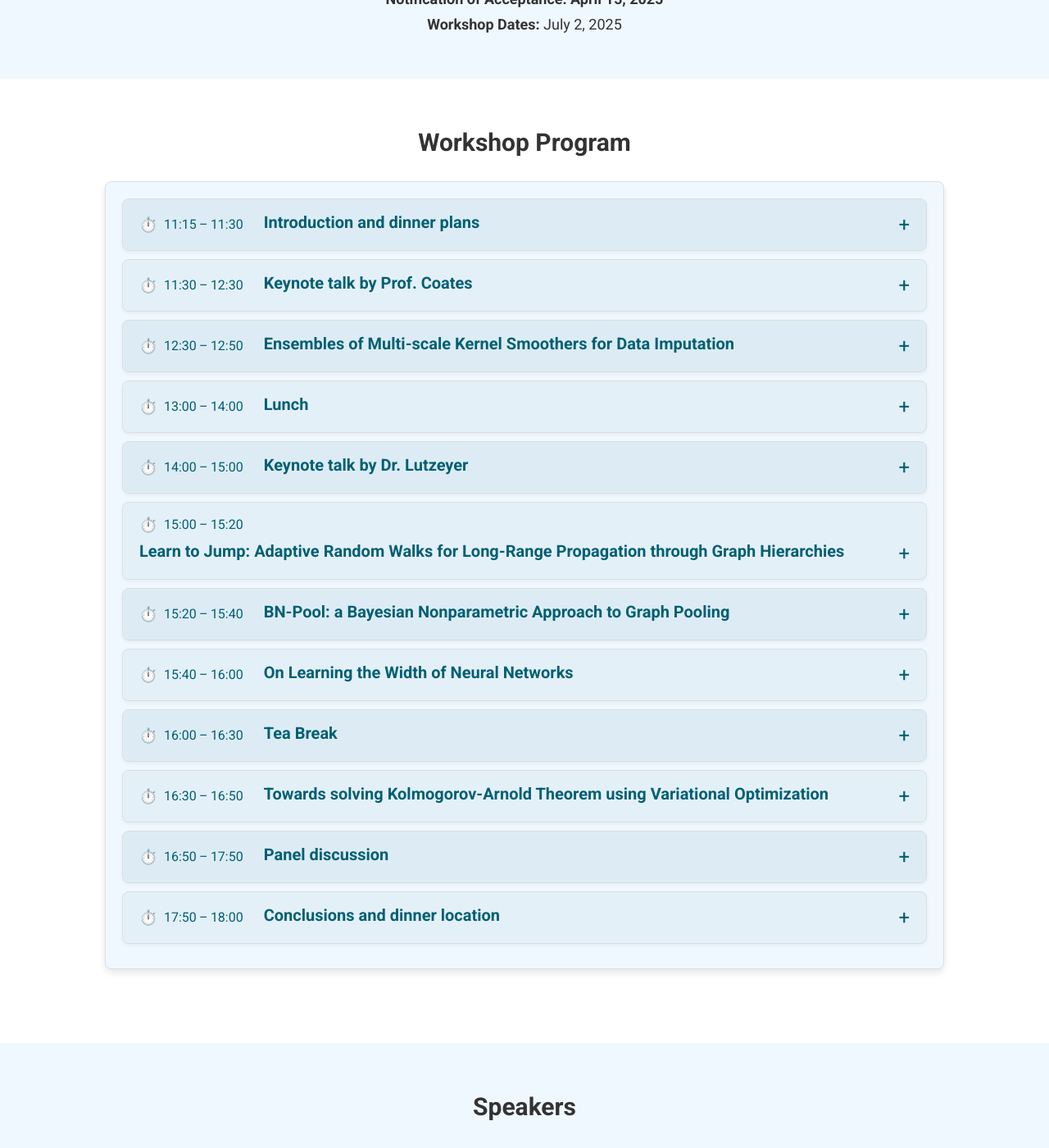
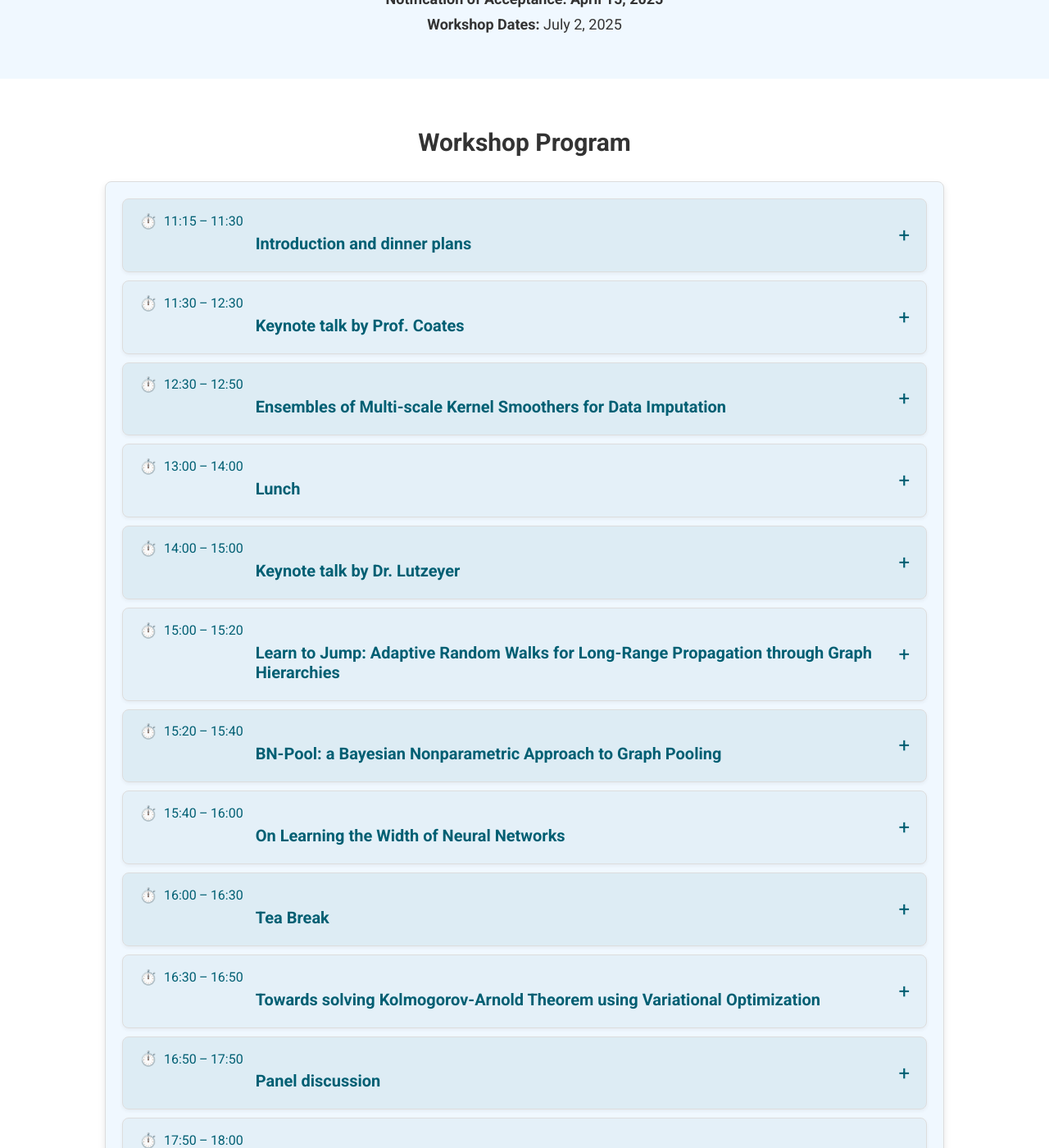
Before and after one commit to combayns2025/combayns2025.github.io, a Jekyll site: the page built from index.md, in a window 1280 px wide and 1400 px high, scrolled down 647 px. Shown: the whole window at 82% size. Built offline with Jekyll 4.4.1, drawn with Linux system fonts in a browser that asks for light colours; grey boxes are pictures that could not be loaded.

Commit message:
Update style.css

```diff
--- a/assets/css/style.css
+++ b/assets/css/style.css
@@ -173,8 +173,10 @@ main {
 }
 
 /* Program Section */
+
+/* Program Section */
 #program {
-  padding: 60px 20px 60px; /* Increased bottom padding here */
+  padding: 60px 20px 80px; /* Increased bottom padding here */
   background-color: #fff;
   text-align: center;
 }
@@ -188,14 +190,29 @@ main {
   display: flex;
   flex-direction: column;
   gap: 15px; /* Slightly reduced gap between items for a tighter look */
-  max-width: 1024px; /* Increased this value for wider margins */
+  max-width: 1024px; /* Increased this value further for more horizontal space */
   margin: 0 auto; /* Center the container */
   padding-bottom: 30px; /* Add bottom padding to the container itself */
 }
 
+/* This rule was likely for a general paragraph inside program-container,
+   but now most p tags are more specifically targeted. Keeping it here
+   if you have any other general p tags that need centering. */
 .program-container p {
   text-align: center;
 }
+
+
+/* Program Section - Expandable Items (single-card might be wrapping .details) */
+/* The .program-event.single-card might be redundant if .details is the primary item now,
+   but keeping it here to ensure existing styling isn't broken if it applies. */
+.program-event.single-card {
+  /* Ensure this element doesn't interfere with the details block styling */
+  /* Remove any background or shadow that might conflict if already applied here */
+  background-color: transparent; /* Or whatever makes sense for your layout */
+  box-shadow: none;
+}
+
 
 #program details {
   margin-bottom: 10px;
@@ -220,22 +237,23 @@ main {
   display: none; /* For Firefox */
 }
 
-/* Style for the visible part of the schedule item */
+/* Style for the visible part of the schedule item (the summary content) */
 #program .schedule-item {
   padding: 16px 20px; /* Add some horizontal padding */
   border-bottom: none; /* Remove border from the summary part */
-  display: flex; /* Use flexbox for layout */
-  flex-wrap: wrap; /* Allow items to wrap on smaller screens */
+  display: grid; /* Use CSS Grid for better control over stacking items */
+  grid-template-columns: auto 1fr auto; /* Time | Title | Expand Icon */
+  grid-template-rows: auto auto; /* Two rows: Time on first, Title on second */
   align-items: center; /* Vertically align items */
-  justify-content: space-between; /* Push time/icon to left, title to center, expand icon to right */
-  gap: 10px; /* Default gap between flex items */
+  column-gap: 15px; /* Space between columns */
+  row-gap: 5px; /* Small space between time and title */
 }
 
-/* Adjust order and spacing for time and title */
+/* Adjust order and spacing for time and title within the grid */
 #program .schedule-item .time {
-  order: 1; /* Place time first */
-  flex-shrink: 0; /* Prevent time from shrinking too much */
-  margin-right: 15px; /* Space between time and title */
+  grid-column: 1 / 2; /* Place time in the first column */
+  grid-row: 1 / 2; /* Place time in the first row */
+  margin-right: 0; /* Remove previous flex-related margin */
   font-weight: 500; /* Make time slightly bolder */
   color: #005f73; /* Match title color for prominence */
   display: flex; /* Enable flex for icon and text */
@@ -243,10 +261,10 @@ main {
 }
 
 #program .schedule-item .title {
-  order: 2; /* Place title second */
-  flex-grow: 1; /* Allow title to take up remaining space */
+  grid-column: 2 / 3; /* Place title in the second column */
+  grid-row: 2 / 3; /* Place title in the second row */
   text-align: left; /* Ensure title aligns left within its space */
-  margin-right: 15px; /* Space between title and expand icon */
+  margin-right: 0; /* Remove previous flex-related margin */
 }
 
 /* Add the clock icon using a pseudo-element */
@@ -264,8 +282,9 @@ main {
   font-size: 24px;
   color: #005f73;
   transition: transform 0.2s ease-in-out;
-  order: 3; /* Place expansion icon last */
-  flex-shrink: 0; /* Prevent icon from shrinking */
+  grid-column: 3 / 4; /* Place expansion icon in the third column */
+  grid-row: 1 / 3; /* Span both rows */
+  align-self: center; /* Vertically center the icon */
 }
 
 #program details[open] summary .schedule-item::after {
@@ -289,14 +308,15 @@ main {
   margin: 8px 0;
   font-size: 15px;
   color: #444;
-  text-align: left; /* Align text left */
+  text-align: left; /* Keep default for other paragraphs */
 }
 
-/* A more robust way to target the abstract paragraph if its consistently the second <p> after authors */
+/* Specific rule to justify the abstract paragraph if its consistently the second <p> after authors */
 #program .schedule-details p:nth-of-type(2) {
     text-align: justify;
 }
 
+/* Style for download links within schedule details */
 #program .schedule-details a {
   display: inline-block; /* Makes it behave like a block but sit inline */
   background-color: #0077b6; /* A strong blue, matching your navbar/hero */
@@ -320,34 +340,51 @@ main {
   transform: translateY(0); /* Reset lift on active */
 }
 
-/* Responsive adjustments */
+/* Styling for the Dinner QR Code */
+.dinner-qr-code {
+    display: block; /* Make it a block element to allow centering */
+    margin: 20px auto; /* Centers the image horizontally and adds vertical space */
+    max-width: 200px; /* Limits the size of the QR code for good readability and layout */
+    height: auto; /* Ensures the image maintains its aspect ratio */
+    border: 1px solid #eee; /* Optional: A very light border for definition */
+    box-shadow: 0 2px 5px rgba(0,0,0,0.1); /* Optional: A subtle shadow for depth */
+}
+
+
+/* Responsive adjustments for Program Section */
 @media (max-width: 480px) {
   #program .schedule-item {
-    flex-direction: column; /* Stack time, title, and icon on very small screens */
+    /* Adjust grid for smaller screens */
+    grid-template-columns: auto 1fr; /* Time/Icon | Title (no separate column for expand icon) */
+    grid-template-rows: auto auto auto; /* Time | Title | Expand Icon (stacked) */
     align-items: flex-start; /* Align items to the start when stacked */
     padding: 12px 15px;
+    column-gap: 10px;
+    row-gap: 5px;
   }
 
   #program .schedule-item .time {
-    margin-right: 0;
-    margin-bottom: 5px; /* Space between time and title when stacked */
+    grid-column: 1 / 3; /* Time spans both columns */
+    grid-row: 1 / 2; /* First row */
+    margin-bottom: 5px; /* Space below time */
   }
 
   #program .schedule-item .title {
-    margin-right: 0;
-    margin-bottom: 10px; /* Space between title and expand icon when stacked */
+    grid-column: 1 / 3; /* Title spans both columns */
+    grid-row: 2 / 3; /* Second row */
+    margin-bottom: 10px; /* Space below title */
   }
 
   #program summary .schedule-item::after {
-    align-self: flex-end; /* Push the icon to the end of the line */
-    margin-top: -30px; /* Adjust if needed to position correctly after title */
+    grid-column: 2 / 3; /* Place icon in the second column */
+    grid-row: 1 / 2; /* In the first row, aligned to the end */
+    align-self: flex-start; /* Align to the top of its grid cell */
+    justify-self: flex-end; /* Push to the end of its grid cell */
+    margin-top: 0; /* Remove any negative margin */
     margin-right: 0;
   }
 }
 
-/* Speakers Section */
-
-/* Speakers Section */
 /* Speakers Section */
 #speakers {
   padding: 60px 20px;
```
